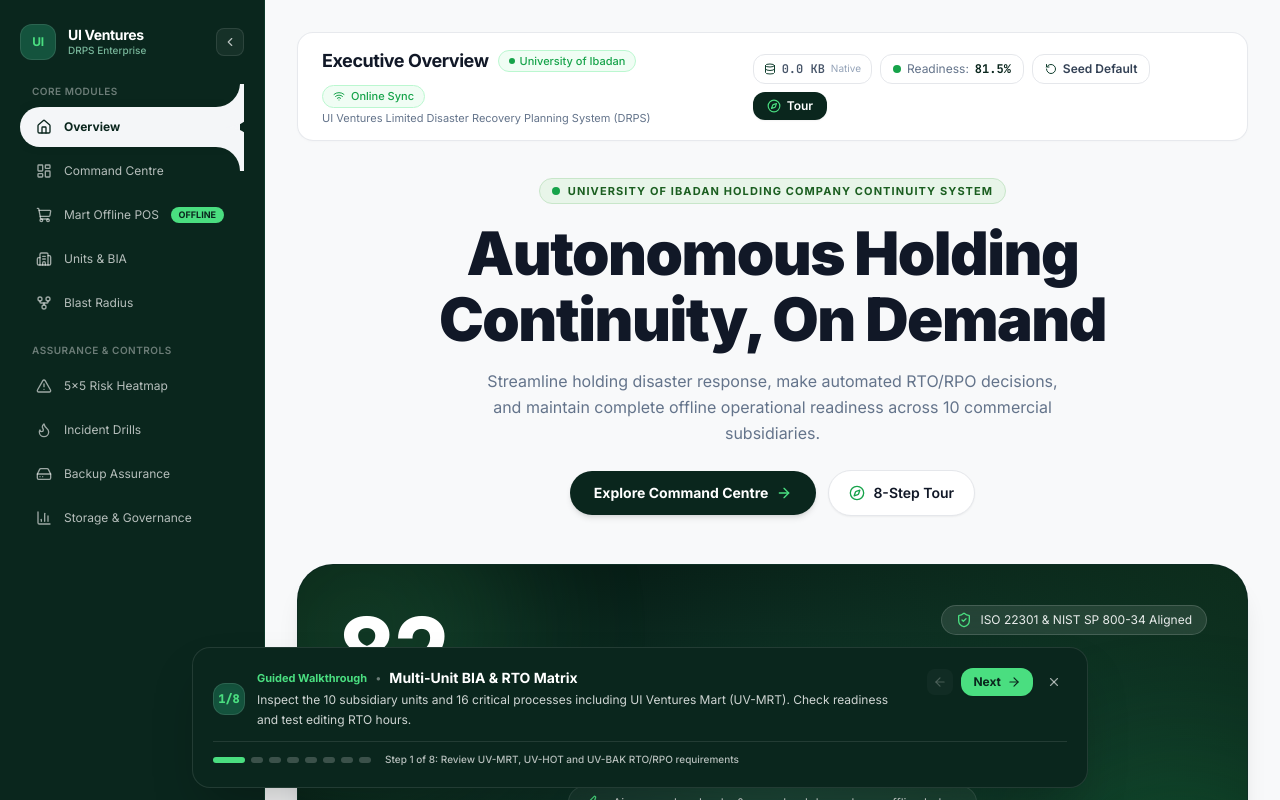
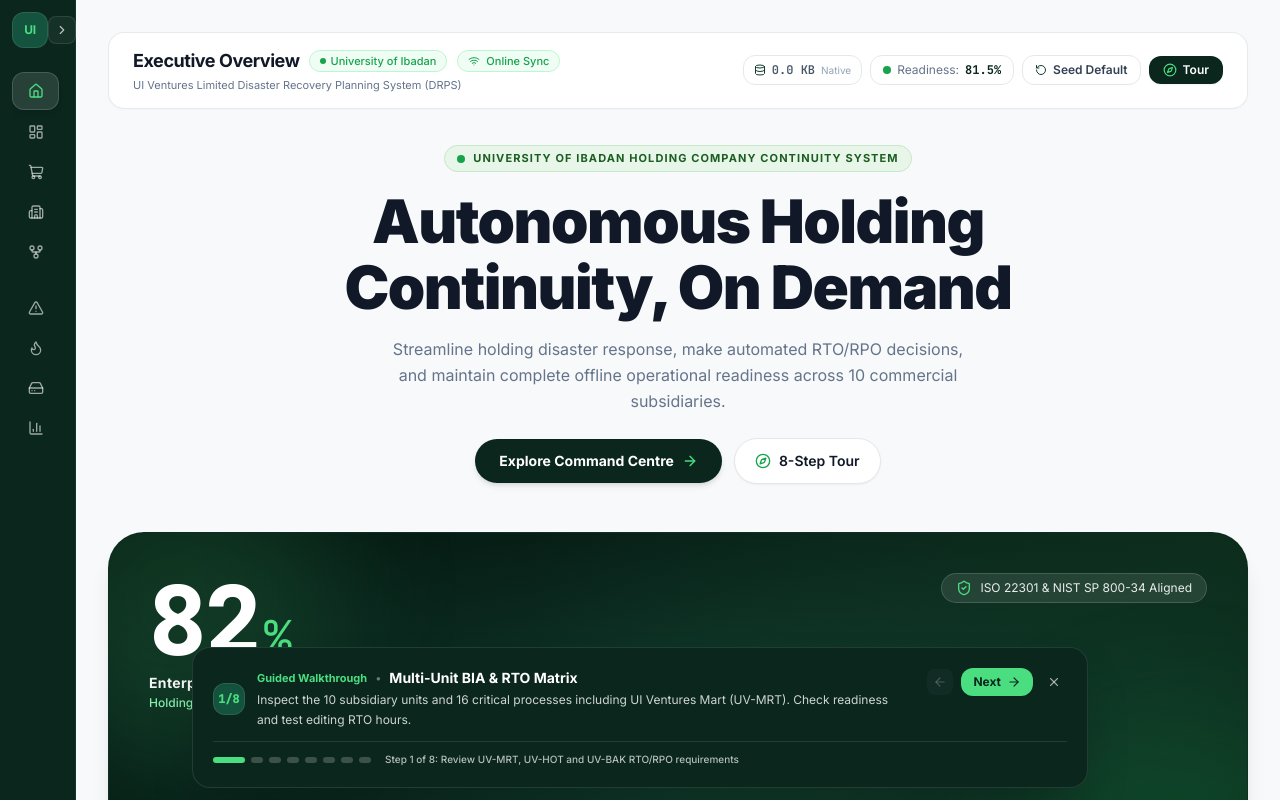
Before and after one commit to michlvince/UI-VENTURES-DRPS, a Next.js app: page / in a window 1280 px wide. Shown: the top 800 px of the page. Built offline with nearby package versions, Linux system fonts and the light colour scheme.

Commit message:
fix(ui): replace protruding cutout tab with clean saas pill and keep sidebar collapsed by default

```diff
--- a/src/app/globals.css
+++ b/src/app/globals.css
@@ -44,46 +44,21 @@ body {
   font-feature-settings: 'tnum' on, 'lnum' on;
 }
 
-/* Inverted Curved Cutout Sidebar active indicator mechanism */
-.sidebar-cutout-active {
-  position: relative;
-  background-color: #F4F6F8;
-  color: #0A261D !important;
-  font-weight: 700 !important;
-  border-top-left-radius: 28px;
-  border-bottom-left-radius: 28px;
-  border-top-right-radius: 0px;
-  border-bottom-right-radius: 0px;
-  margin-right: -20px;
-  padding-right: 20px;
-  box-shadow: -4px 0 16px -2px rgba(0, 0, 0, 0.04);
-  z-index: 20;
+/* Sidebar Active Navigation Item (Clean Modern SaaS Pill) */
+.sidebar-nav-active {
+  background-color: rgba(255, 255, 255, 0.12);
+  color: #FFFFFF !important;
+  font-weight: 600 !important;
+  border: 1px solid rgba(255, 255, 255, 0.15);
+  box-shadow: 0 2px 8px -2px rgba(0, 0, 0, 0.2);
 }
 
-.sidebar-cutout-active::before {
-  content: '';
-  position: absolute;
-  top: -24px;
-  right: 0;
-  width: 24px;
-  height: 24px;
-  background: transparent;
-  border-bottom-right-radius: 24px;
-  box-shadow: 10px 10px 0 10px #F4F6F8;
-  pointer-events: none;
+.sidebar-nav-active .nav-icon {
+  color: #4ADE80 !important;
 }
 
-.sidebar-cutout-active::after {
-  content: '';
-  position: absolute;
-  bottom: -24px;
-  right: 0;
-  width: 24px;
-  height: 24px;
-  background: transparent;
-  border-top-right-radius: 24px;
-  box-shadow: 10px -10px 0 10px #F4F6F8;
-  pointer-events: none;
+.sidebar-nav-active .nav-indicator {
+  display: block;
 }
 
 /* Floating Table Selected Pill Row mechanism */
--- a/src/app/page.tsx
+++ b/src/app/page.tsx
@@ -53,7 +53,8 @@ export default function HomeShell() {
     exportMartInventoryCsv,
   } = useDrpsStore();
 
-  const [isSidebarCollapsed, setIsSidebarCollapsed] = useState(false);
+  // Desktop sidebar collapsed by default on initial page load (does not automatically pop open)
+  const [isSidebarCollapsed, setIsSidebarCollapsed] = useState(true);
   const [mobileMenuOpen, setMobileMenuOpen] = useState(false);
   const [toasts, setToasts] = useState<ToastMessage[]>([]);
 
--- a/src/components/ui/AppSidebar.tsx
+++ b/src/components/ui/AppSidebar.tsx
@@ -69,22 +69,22 @@ export const AppSidebar: React.FC<AppSidebarProps> = ({
           }}
           title={isCollapsed ? item.label : undefined}
           className={`w-full flex items-center ${
-            isCollapsed ? 'justify-center px-2 py-3' : 'justify-between px-4 py-3'
-          } text-xs transition-all duration-150 ${
+            isCollapsed ? 'justify-center px-2 py-2.5' : 'justify-between px-3.5 py-2.5'
+          } rounded-xl text-xs transition-all duration-150 ${
             isActive
-              ? 'sidebar-cutout-active'
-              : 'text-white/70 hover:text-white hover:bg-white/[0.06] rounded-xl'
+              ? 'sidebar-nav-active'
+              : 'text-white/70 hover:text-white hover:bg-white/[0.06]'
           }`}
         >
           <div className="flex items-center gap-3">
-            <Icon className={`w-4 h-4 shrink-0 ${isActive ? 'text-[#0A261D]' : 'text-white/60'}`} />
+            <Icon className={`w-4 h-4 shrink-0 nav-icon ${isActive ? 'text-[#4ADE80]' : 'text-white/60'}`} />
             {!isCollapsed && <span className="truncate">{item.label}</span>}
           </div>
           {!isCollapsed && item.id === 'mart_ledger' && martOfflineActive && (
             <span
               className={`text-[9px] font-bold px-2 py-0.5 rounded-full ${
                 isActive
-                  ? 'bg-[#0A261D] text-[#4ADE80]'
+                  ? 'bg-[#4ADE80] text-[#0A261D]'
                   : 'bg-[#4ADE80] text-[#0A261D]'
               }`}
             >
```
